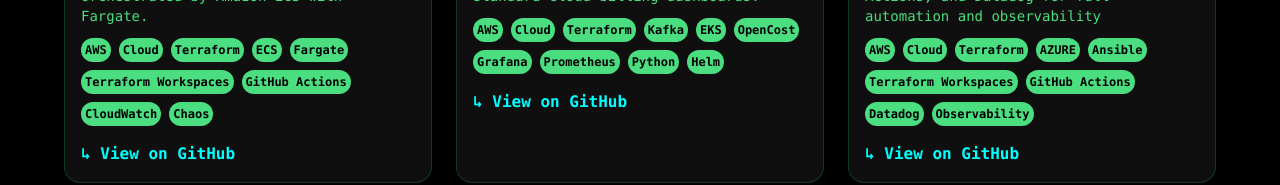
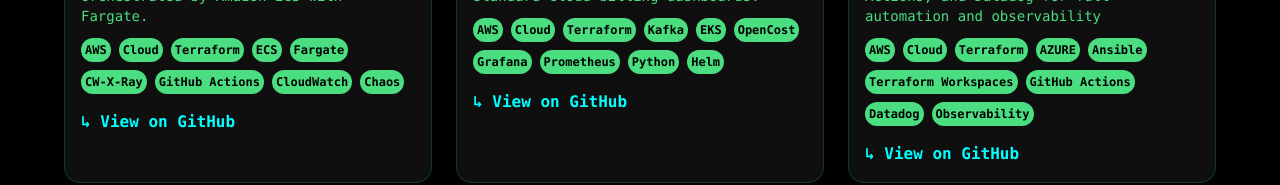
Before and after one commit to dakshsawhneyy/Daksh-Portfolio, a React (Vite) app in the folder Frontend/: page /projects in a window 1280 px wide. Shown: the part 618-803 px from the top of the page. Built offline with nearby package versions, Linux system fonts and the light colour scheme; no server answers.

Commit message:
Fixed ECS Project tag

```diff
--- a/Frontend/src/data/projects.js
+++ b/Frontend/src/data/projects.js
@@ -33,7 +33,7 @@
         title: "ECS Managed Orchestration",
         category: ["Cloud", "System Design"],
         description: "cloud-native, scalable pipeline designed to ingest, process, and store log data efficiently. It is built on an event-driven, microservice architecture orchestrated by Amazon ECS with Fargate.",
-        tags: ["AWS", "Cloud", "Terraform", "ECS", "Fargate", "Terraform Workspaces", "GitHub Actions", "CloudWatch", "Chaos"],
+        tags: ["AWS", "Cloud", "Terraform", "ECS", "Fargate", "CW-X-Ray", "GitHub Actions", "CloudWatch", "Chaos"],
         github: "https://github.com/dakshsawhneyy/ECS-Managed-Orchestration.git",
         image: ecs_orchestration,
         live: "#",
```
